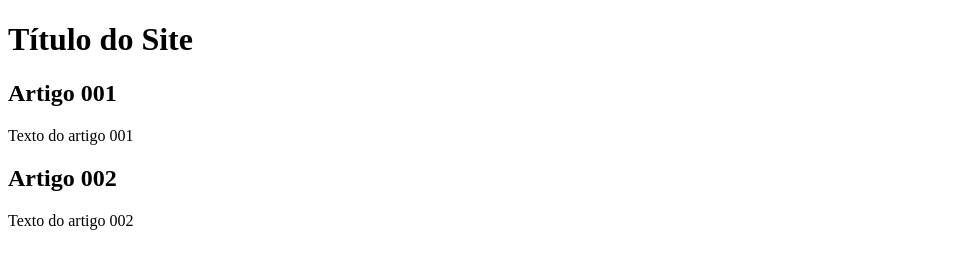
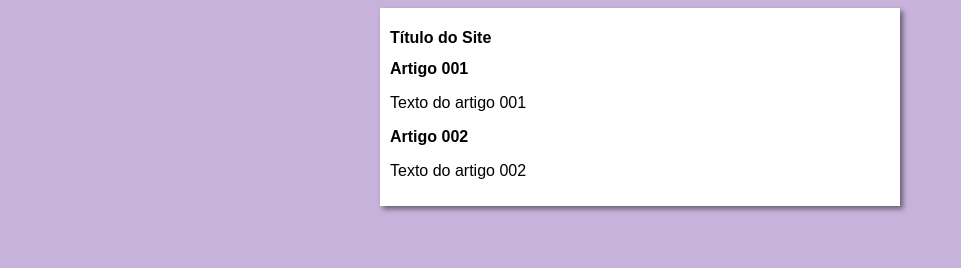
Before and after one commit to CaioMaturano06/projeto-site, a plain HTML site: page index.html in a window 1280 px wide. Shown: the whole page, without its empty margins (0-961 px from the left). Drawn offline with Linux system fonts and the light colour scheme.

Commit message:
iniciei o desing

```diff
--- /dev/null
+++ b/estilos/style.css
@@ -0,0 +1,15 @@
+* {
+    font-family: Arial, Helvetica, sans-serif;
+    font-size: 16px;
+}
+body{
+    background-color: rgb(198, 178, 218);
+}
+
+main {
+    background-color: white;
+    width: 500px;
+    margin: auto;
+    padding: 10px;
+    box-shadow: 3px 3px 5px rgba(0, 0, 0, 0.473);
+}
--- a/index.html
+++ b/index.html
@@ -4,6 +4,7 @@
     <meta charset="UTF-8">
     <meta name="viewport" content="width=device-width, initial-scale=1.0">
     <title>Titulo do Site</title>
+    <link rel="stylesheet" href="estilos/style.css">
 </head>
 <body>
     <main>
```
